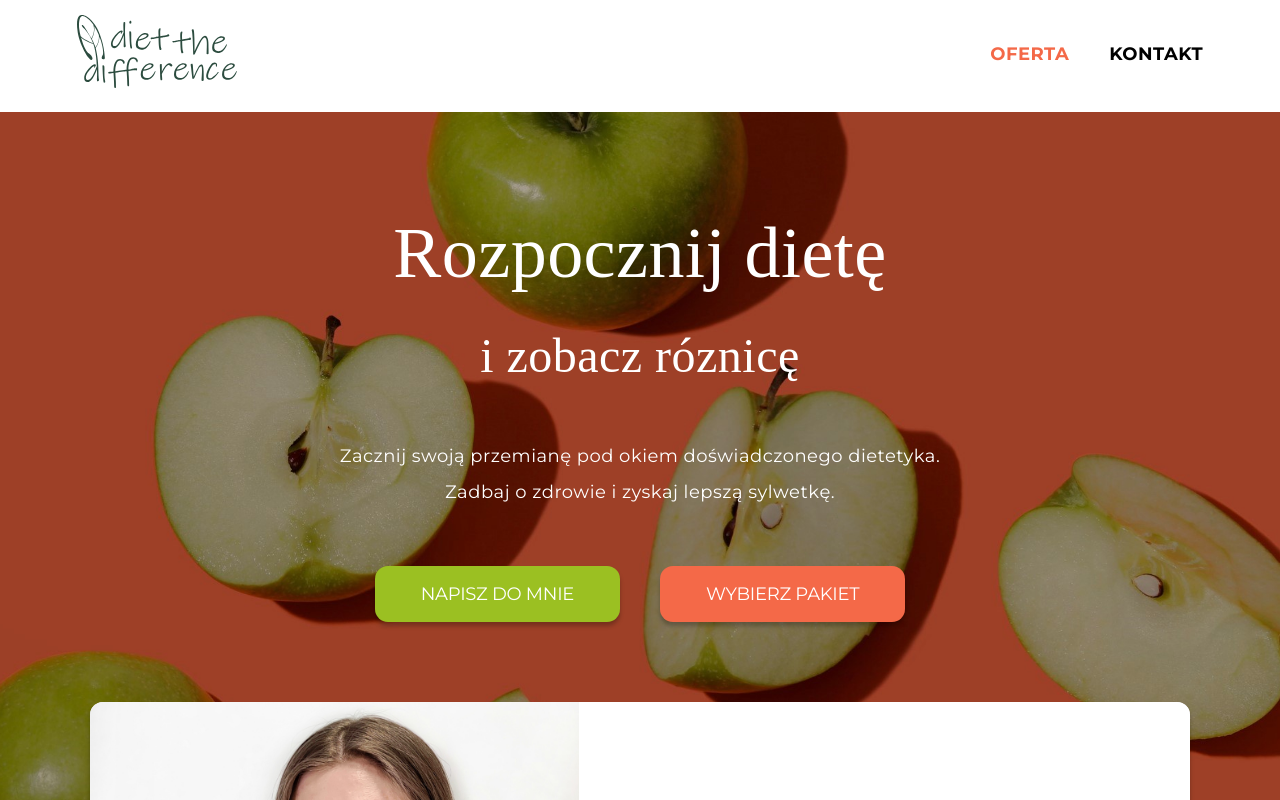
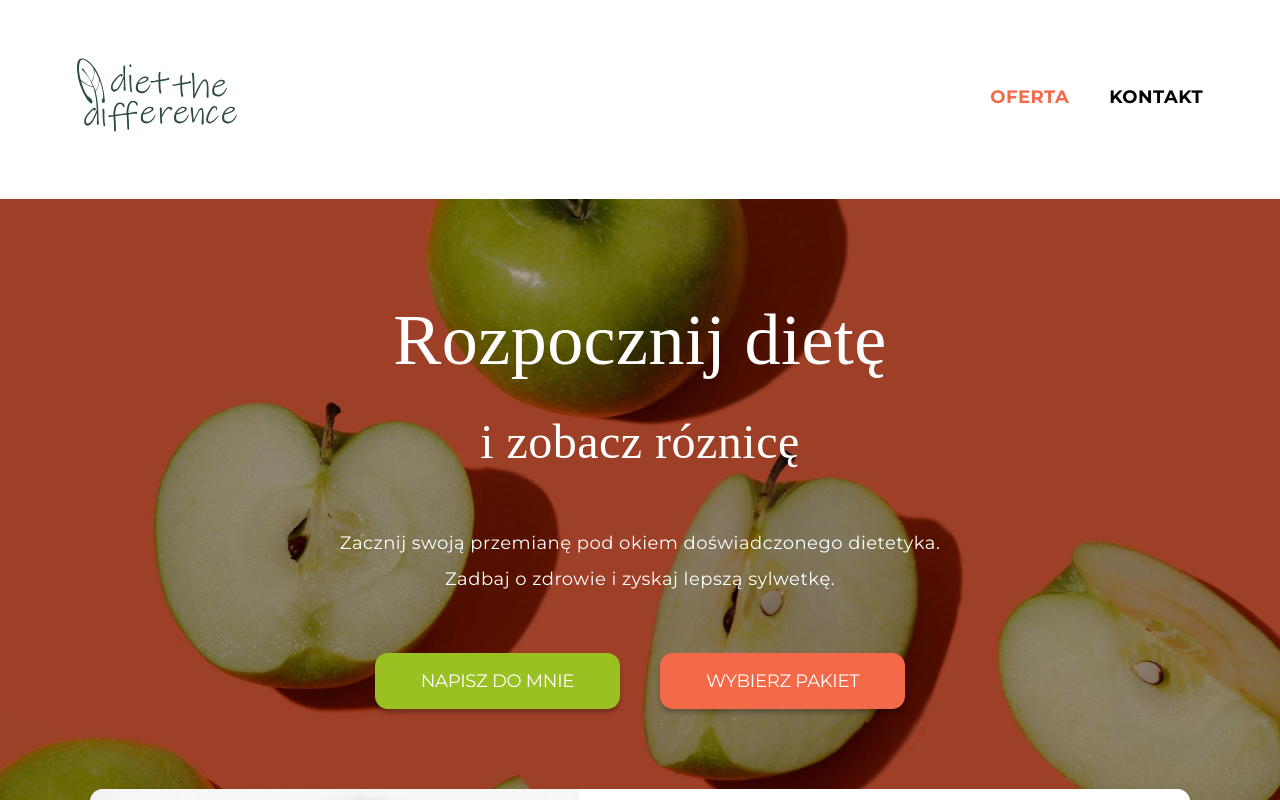
Before and after one commit to Monsy99/diet-the-difference-cra, a React (Create React App) app: page / in a window 1280 px wide. Shown: the top 800 px of the page. Built offline with nearby package versions, Linux system fonts and the light colour scheme; a web font is replaced by a local one.

Commit message:
added image aspect ratio

```diff
--- a/src/index.css
+++ b/src/index.css
@@ -15,6 +15,10 @@ body {
 ::selection {
   color: white;
   background: teal;
+}
+
+img {
+  aspect-ratio: 1;
 }
 
 textarea {
```
